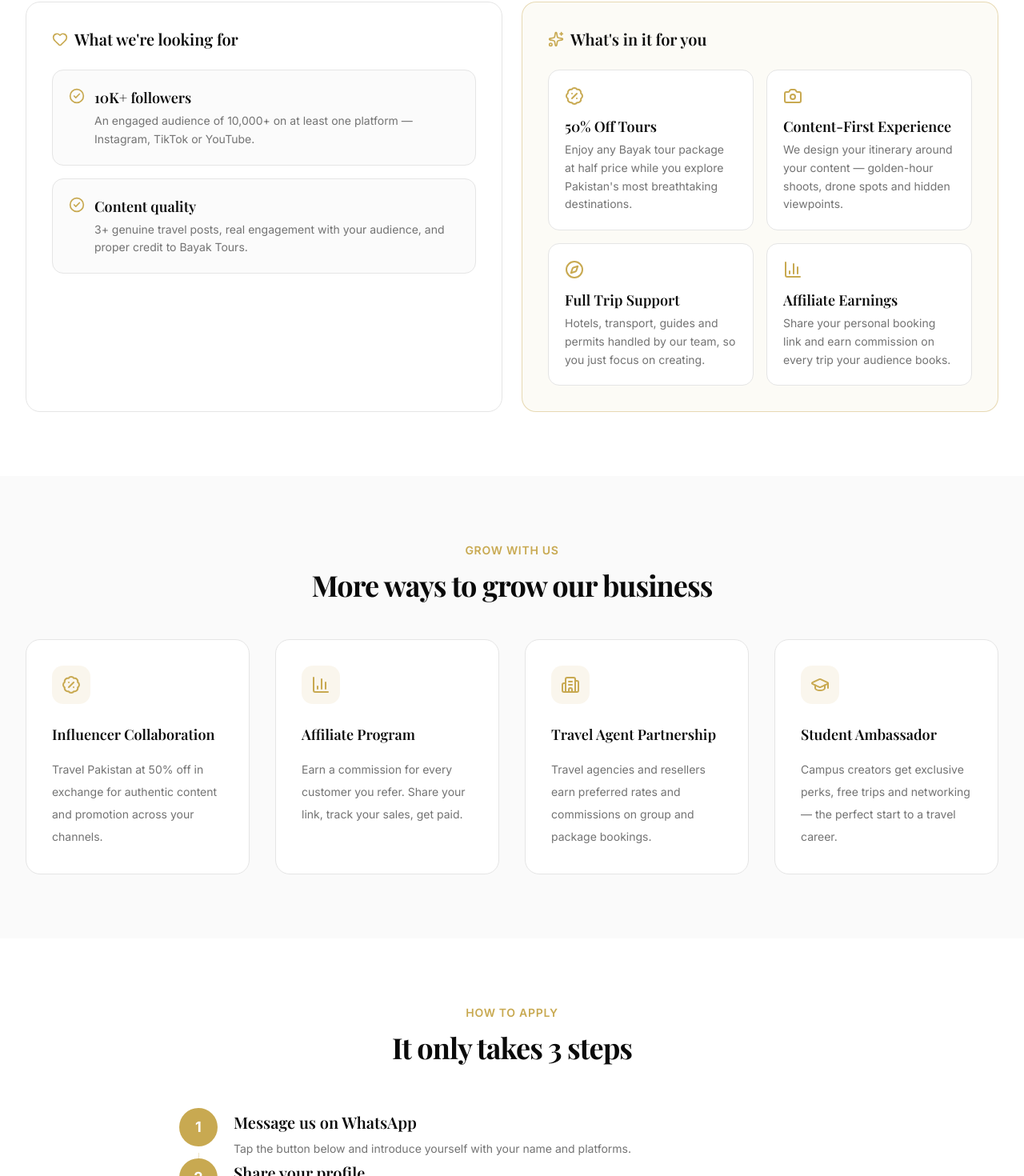
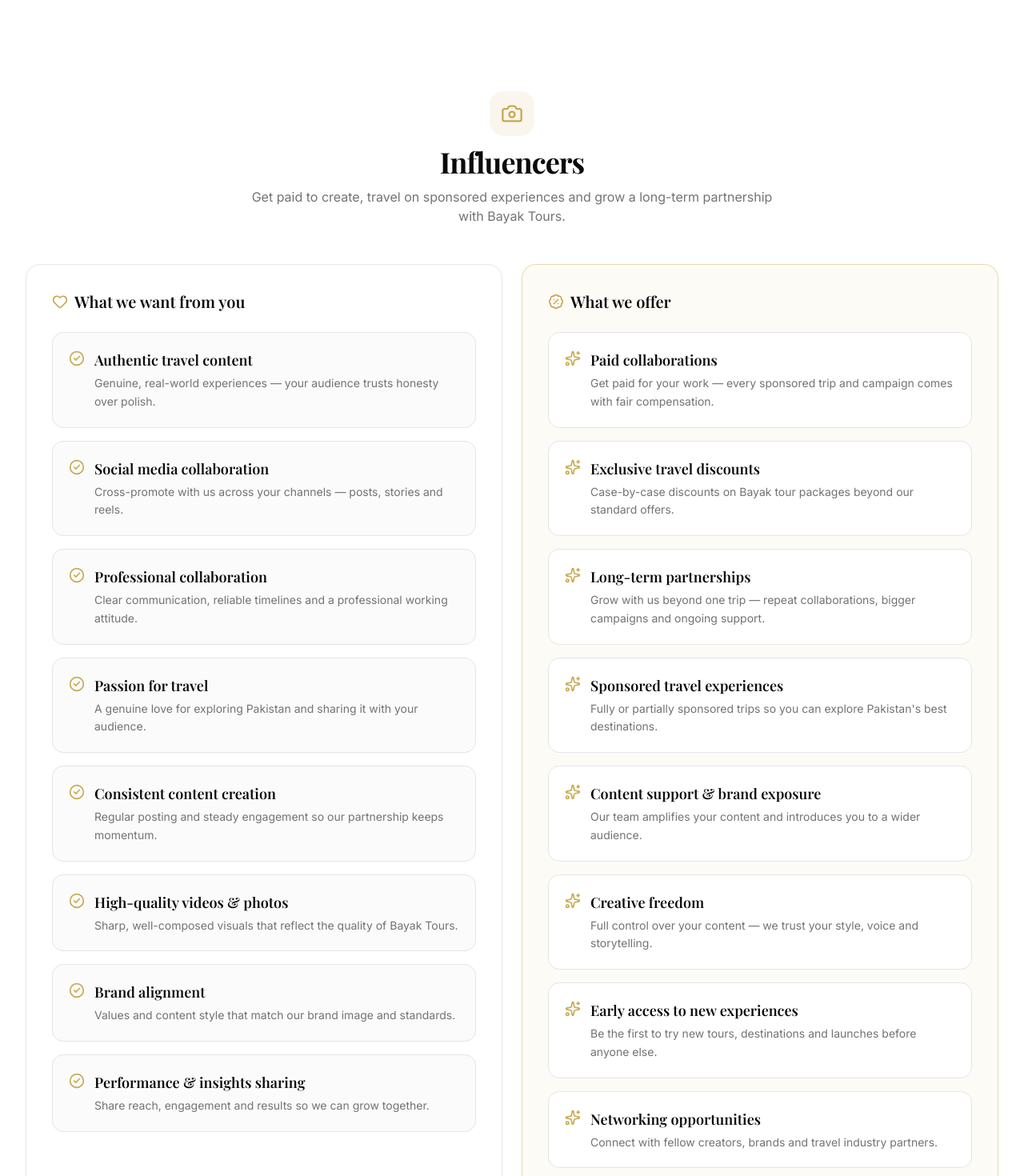
Before and after one commit to tashfeen635-cmyk/Bayak-tourss, a Next.js app: page /work-with-us in a window 1280 px wide. Shown: the part 666-2136 px from the top of the page at 80% size. Built offline with nearby package versions, Linux system fonts and the light colour scheme; a web font is replaced by a local one.

Commit message:
rework work-with-us page into influencer and tour leader partner programs

```diff
--- a/src/app/work-with-us/page.tsx
+++ b/src/app/work-with-us/page.tsx
@@ -10,96 +10,211 @@
   Compass,
   Send,
   MessageCircle,
-  BarChart3,
-  Building2,
-  GraduationCap,
   Sparkles,
 } from "lucide-react";
 
 export const metadata: Metadata = {
   title: "Work With Us",
   description:
-    "Partner with Bayak Tours. Influencers get 50% off tour packages, plus affiliate, travel agent and student ambassador programs.",
+    "Partner with Bayak Tours. Influencers get paid collaborations and exclusive discounts, and tour leaders travel free and earn on every group.",
   alternates: {
     canonical: "/work-with-us",
   },
 };
 
-const influencerRequirements = [
+const partnerGroups = [
   {
-    title: "10K+ followers",
+    id: "influencers",
+    icon: Camera,
+    title: "Influencers",
+    tagline:
+      "Get paid to create, travel on sponsored experiences and grow a long-term partnership with Bayak Tours.",
+    requirements: [
+      {
+        title: "Authentic travel content",
         description:
-      "An engaged audience of 10,000+ on at least one platform — Instagram, TikTok or YouTube.",
+          "Genuine, real-world experiences — your audience trusts honesty over polish.",
       },
       {
-    title: "Content quality",
+        title: "Social media collaboration",
         description:
-      "3+ genuine travel posts, real engagement with your audience, and proper credit to Bayak Tours.",
-  },
-];
-
-const influencerBenefits = [
-  {
-    icon: BadgePercent,
-    title: "50% Off Tours",
-    description:
-      "Enjoy any Bayak tour package at half price while you explore Pakistan's most breathtaking destinations.",
+          "Cross-promote with us across your channels — posts, stories and reels.",
       },
       {
-    icon: Camera,
-    title: "Content-First Experience",
+        title: "Professional collaboration",
         description:
-      "We design your itinerary around your content — golden-hour shoots, drone spots and hidden viewpoints.",
+          "Clear communication, reliable timelines and a professional working attitude.",
       },
       {
-    icon: Compass,
-    title: "Full Trip Support",
+        title: "Passion for travel",
         description:
-      "Hotels, transport, guides and permits handled by our team, so you just focus on creating.",
+          "A genuine love for exploring Pakistan and sharing it with your audience.",
       },
       {
-    icon: BarChart3,
-    title: "Affiliate Earnings",
+        title: "Consistent content creation",
         description:
-      "Share your personal booking link and earn commission on every trip your audience books.",
-  },
-];
-
-const programs = [
-  {
-    icon: BadgePercent,
-    title: "Influencer Collaboration",
-    description:
-      "Travel Pakistan at 50% off in exchange for authentic content and promotion across your channels.",
+          "Regular posting and steady engagement so our partnership keeps momentum.",
       },
       {
-    icon: BarChart3,
-    title: "Affiliate Program",
+        title: "High-quality videos & photos",
         description:
-      "Earn a commission for every customer you refer. Share your link, track your sales, get paid.",
+          "Sharp, well-composed visuals that reflect the quality of Bayak Tours.",
       },
       {
-    icon: Building2,
-    title: "Travel Agent Partnership",
+        title: "Brand alignment",
         description:
-      "Travel agencies and resellers earn preferred rates and commissions on group and package bookings.",
+          "Values and content style that match our brand image and standards.",
       },
       {
-    icon: GraduationCap,
-    title: "Student Ambassador",
+        title: "Performance & insights sharing",
         description:
-      "Campus creators get exclusive perks, free trips and networking — the perfect start to a travel career.",
+          "Share reach, engagement and results so we can grow together.",
+      },
+    ],
+    offers: [
+      {
+        title: "Paid collaborations",
+        description:
+          "Get paid for your work — every sponsored trip and campaign comes with fair compensation.",
+      },
+      {
+        title: "Exclusive travel discounts",
+        description:
+          "Case-by-case discounts on Bayak tour packages beyond our standard offers.",
+      },
+      {
+        title: "Long-term partnerships",
+        description:
+          "Grow with us beyond one trip — repeat collaborations, bigger campaigns and ongoing support.",
+      },
+      {
+        title: "Sponsored travel experiences",
+        description:
+          "Fully or partially sponsored trips so you can explore Pakistan's best destinations.",
+      },
+      {
+        title: "Content support & brand exposure",
+        description:
+          "Our team amplifies your content and introduces you to a wider audience.",
+      },
+      {
+        title: "Creative freedom",
+        description:
+          "Full control over your content — we trust your style, voice and storytelling.",
+      },
+      {
+        title: "Early access to new experiences",
+        description:
+          "Be the first to try new tours, destinations and launches before anyone else.",
+      },
+      {
+        title: "Networking opportunities",
+        description:
+          "Connect with fellow creators, brands and travel industry partners.",
+      },
+    ],
+  },
+  {
+    id: "tour-leaders",
+    icon: Compass,
+    title: "Tour Leaders",
+    tagline:
+      "Bring your group, lead it free, and earn on every seat you fill.",
+    requirements: [
+      {
+        title: "Group experience",
+        description:
+          "A track record of organizing and safely leading group trips.",
+      },
+      {
+        title: "5+ travelers",
+        description:
+          "A group of 5 or more travelers you can bring along on a Bayak tour.",
+      },
+      {
+        title: "Clear communication",
+        description:
+          "Reliable coordination with our team before and during every trip.",
+      },
+      {
+        title: "Leadership skills",
+        description:
+          "Confidence to manage group dynamics, keep energy high and lead the way.",
+      },
+      {
+        title: "Safety awareness",
+        description:
+          "A safety-first approach and sensible decisions for your whole group.",
+      },
+      {
+        title: "Punctuality & organization",
+        description:
+          "On-time, well-planned trips that stick to the itinerary.",
+      },
+      {
+        title: "Brand representation",
+        description:
+          "Positive, professional representation of Bayak Tours throughout the trip.",
+      },
+      {
+        title: "Feedback & collaboration",
+        description:
+          "Share honest feedback and work with our team to keep improving.",
+      },
+    ],
+    offers: [
+      {
+        title: "Free leader seat",
+        description:
+          "Travel free whenever your group reaches the minimum size.",
+      },
+      {
+        title: "Discounted group rates",
+        description:
+          "Preferential pricing for everyone in your group or crew.",
+      },
+      {
+        title: "Leader commission",
+        description:
+          "Earn on every group booking you bring to Bayak Tours.",
+      },
+      {
+        title: "Booking support",
+        description:
+          "Marketing and booking help from our team so you can focus on your group.",
+      },
+      {
+        title: "Exclusive leader training",
+        description:
+          "Guides and tips to help you plan, pitch and run unforgettable trips.",
+      },
+      {
+        title: "Recognition & perks",
+        description:
+          "A leader badge, priority access and appreciation rewards from Bayak Tours.",
+      },
+      {
+        title: "Networking opportunities",
+        description:
+          "Connect with fellow leaders, creators and partners in the Bayak community.",
+      },
+      {
+        title: "Repeat trip incentives",
+        description:
+          "Bigger discounts and higher commissions on every group you bring back.",
+      },
+    ],
   },
 ];
 
 const applySteps = [
   {
     title: "Message us on WhatsApp",
-    description: "Tap the button below and introduce yourself with your name and platforms.",
+    description: "Tap the button below and introduce yourself with your name and role.",
   },
   {
     title: "Share your profile",
-    description: "Send your social handles, follower counts and examples of your travel content.",
+    description: "Send your socials, experience or group size — whichever fits your program.",
   },
   {
     title: "Get your deal",
@@ -109,7 +224,7 @@
 
 const WHATSAPP_URL = "https://wa.me/923146605966?text=" +
   encodeURIComponent(
-    "Hi Bayak Tours! I'd like to collaborate as an influencer. Here are my social links and stats:"
+    "Hi Bayak Tours! I'd like to partner with you. Here are my details:"
   );
 
 export default function WorkWithUsPage() {
@@ -132,8 +247,9 @@
               Work With Us
             </h1>
             <p className="mx-auto mt-4 max-w-2xl text-white/70">
-              Travel Pakistan at 50% off, earn on every referral, or grow with
-              us as a partner. Let&apos;s grow Bayak Tours together.
+              Get paid for your collaborations, lead your group for free, or
+              earn on every referral. Pick your partnership and let&apos;s grow
+              Bayak Tours together.
             </p>
           </FadeIn>
         </div>
@@ -143,29 +259,46 @@
         <div className="mx-auto max-w-7xl px-4 sm:px-6 lg:px-8">
           <FadeIn className="text-center">
             <span className="text-sm font-semibold uppercase tracking-wider text-gold">
-              Influencer Program
+              Partner Programs
             </span>
             <h2 className="mt-3 font-heading text-3xl font-bold tracking-tight sm:text-4xl">
-              Travel Pakistan at 50% Off
+              Pick your partnership
             </h2>
             <p className="mx-auto mt-4 max-w-2xl text-muted-foreground">
-              We&apos;re looking for creators who love adventure and great
-              content. Approved influencers get half off any Bayak tour
-              package in exchange for authentic posts and promotion.
+              Two ways to grow with Bayak Tours. Each program spells out what
+              we ask of you and exactly what you get in return.
             </p>
+          </FadeIn>
+        </div>
+      </section>
+
+      {partnerGroups.map((group, i) => (
+        <section
+          key={group.id}
+          className={i % 2 === 1 ? "bg-muted/50 py-20" : "py-20"}
+        >
+          <div className="mx-auto max-w-7xl px-4 sm:px-6 lg:px-8">
+            <FadeIn className="flex flex-col items-center gap-3 text-center">
+              <div className="flex h-14 w-14 items-center justify-center rounded-2xl bg-gold/10 text-gold">
+                <group.icon className="h-7 w-7" />
+              </div>
+              <h2 className="font-heading text-3xl font-bold tracking-tight sm:text-4xl">
+                {group.title}
+              </h2>
+              <p className="max-w-2xl text-muted-foreground">{group.tagline}</p>
             </FadeIn>
 
             <div className="mt-12 grid gap-6 lg:grid-cols-2">
-            <FadeIn direction="left">
+              <FadeIn direction={i % 2 === 0 ? "left" : "right"}>
                 <div className="h-full rounded-2xl border border-border bg-card p-8">
                   <div className="flex items-center gap-2">
                     <Heart className="h-5 w-5 text-gold" />
                     <h3 className="font-heading text-xl font-semibold">
-                    What we&apos;re looking for
+                      What we want from you
                     </h3>
                   </div>
-                <StaggerContainer className="mt-6 space-y-4" staggerDelay={0.15}>
-                  {influencerRequirements.map((req) => (
+                  <StaggerContainer className="mt-6 space-y-4" staggerDelay={0.12}>
+                    {group.requirements.map((req) => (
                       <StaggerItem key={req.title}>
                         <div className="flex items-start gap-3 rounded-xl border border-border bg-muted/40 p-5">
                           <CheckCircle2 className="mt-0.5 h-5 w-5 shrink-0 text-gold" />
@@ -184,25 +317,27 @@
                 </div>
               </FadeIn>
 
-            <FadeIn direction="right" delay={0.1}>
+              <FadeIn direction={i % 2 === 0 ? "right" : "left"} delay={0.1}>
                 <div className="h-full rounded-2xl border border-gold/40 bg-gold/5 p-8">
                   <div className="flex items-center gap-2">
-                  <Sparkles className="h-5 w-5 text-gold" />
+                    <BadgePercent className="h-5 w-5 text-gold" />
                     <h3 className="font-heading text-xl font-semibold">
-                    What&apos;s in it for you
+                      What we offer
                     </h3>
                   </div>
-                <StaggerContainer className="mt-6 grid gap-4 sm:grid-cols-2" staggerDelay={0.12}>
-                  {influencerBenefits.map((benefit) => (
-                    <StaggerItem key={benefit.title}>
-                      <div className="rounded-xl border border-border bg-card p-5">
-                        <benefit.icon className="h-6 w-6 text-gold" />
-                        <h4 className="mt-3 font-heading text-lg font-semibold">
-                          {benefit.title}
+                  <StaggerContainer className="mt-6 space-y-4" staggerDelay={0.12}>
+                    {group.offers.map((offer) => (
+                      <StaggerItem key={offer.title}>
+                        <div className="flex items-start gap-3 rounded-xl border border-border bg-card p-5">
+                          <Sparkles className="mt-0.5 h-5 w-5 shrink-0 text-gold" />
+                          <div>
+                            <h4 className="font-heading text-lg font-semibold">
+                              {offer.title}
                             </h4>
                             <p className="mt-1 text-sm leading-relaxed text-muted-foreground">
-                          {benefit.description}
+                              {offer.description}
                             </p>
+                          </div>
                         </div>
                       </StaggerItem>
                     ))}
@@ -212,37 +347,7 @@
             </div>
           </div>
         </section>
-
-      <section className="bg-muted/50 py-20">
-        <div className="mx-auto max-w-7xl px-4 sm:px-6 lg:px-8">
-          <FadeIn className="text-center">
-            <span className="text-sm font-semibold uppercase tracking-wider text-gold">
-              Grow With Us
-            </span>
-            <h2 className="mt-3 font-heading text-3xl font-bold tracking-tight sm:text-4xl">
-              More ways to grow our business
-            </h2>
-          </FadeIn>
-
-          <StaggerContainer className="mt-12 grid gap-8 sm:grid-cols-2 lg:grid-cols-4">
-            {programs.map((program) => (
-              <StaggerItem key={program.title}>
-                <div className="group h-full rounded-2xl border border-border bg-card p-8 transition-all duration-500 hover:border-gold/30 hover:shadow-xl">
-                  <div className="flex h-12 w-12 items-center justify-center rounded-xl bg-gold/10 text-gold transition-colors group-hover:bg-gold group-hover:text-white">
-                    <program.icon className="h-6 w-6" />
-                  </div>
-                  <h3 className="mt-6 font-heading text-lg font-semibold">
-                    {program.title}
-                  </h3>
-                  <p className="mt-4 text-sm leading-loose text-muted-foreground">
-                    {program.description}
-                  </p>
-                </div>
-              </StaggerItem>
       ))}
-          </StaggerContainer>
-        </div>
-      </section>
 
       <section className="py-20">
         <div className="mx-auto max-w-4xl px-4 sm:px-6 lg:px-8">
@@ -298,8 +403,8 @@
                   Ready to collaborate?
                 </h2>
                 <p className="mx-auto mt-4 max-w-xl text-white/80">
-                  Message us on WhatsApp and we&apos;ll confirm your 50% off
-                  deal, partnership or commission within 48 hours.
+                  Message us on WhatsApp and we&apos;ll confirm your discount,
+                  partnership or commission within 48 hours.
                 </p>
                 <div className="mt-8 flex flex-col items-center justify-center gap-4 sm:flex-row">
                   <a
```
Lines whose indentation alone changed are shown as unchanged.
